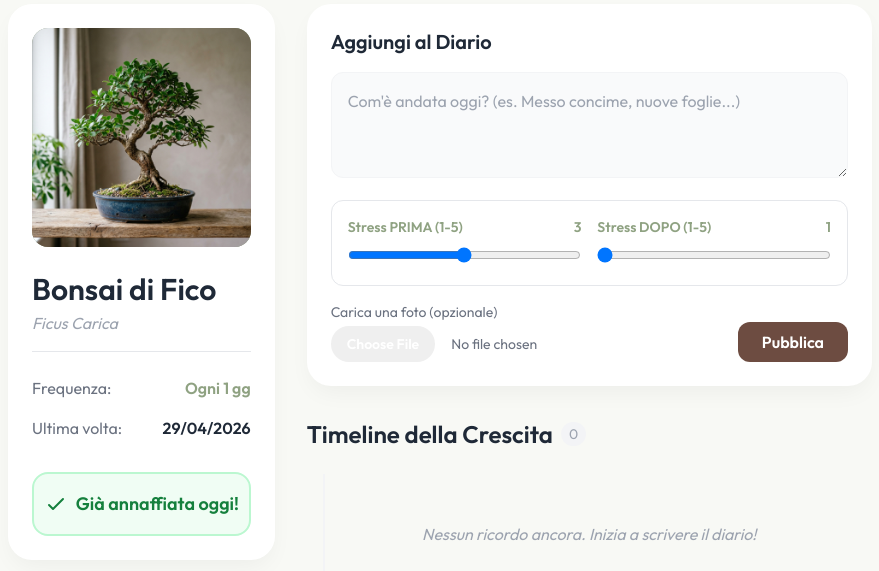
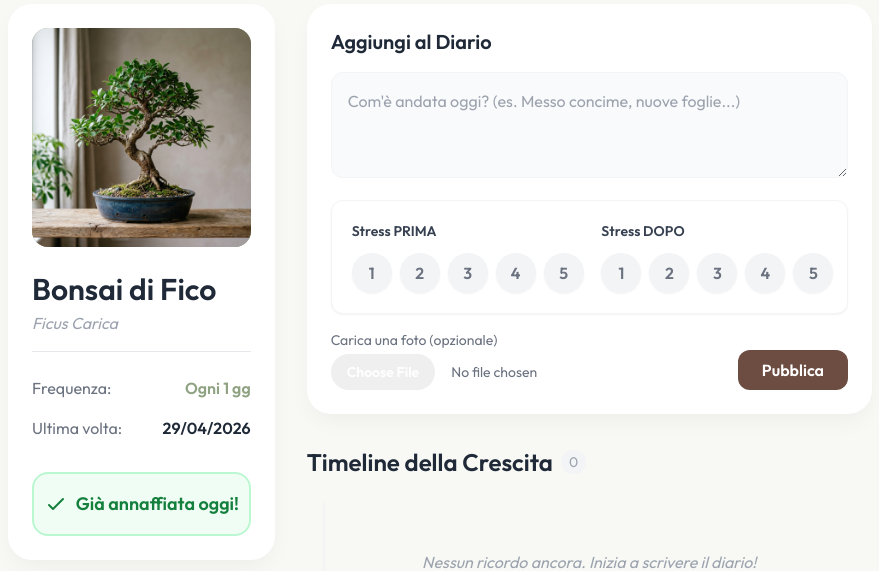
Before and after one commit to mietta-ux/piante, a Flask app: page /plant/1 in a window 1280 px wide. Shown: the part 137-708 px from the top of the page, without its empty margins (200-1079 px from the left). Run offline with Flask 3, Linux system fonts and the light colour scheme; data comes from the database, SQL or seed files in the repository; data that the repository does not hold is empty; some libraries are stand-ins or nearby versions.

Commit message:
Migliorato design stress e permessa la pubblicazione parziale (solo testo, solo foto o solo stress)

```diff
--- a/app.py
+++ b/app.py
@@ -112,7 +112,7 @@
 @app.route('/plant/<int:id>/add_note', methods=['POST'])
 def add_note(id):
     plant = Plant.query.get_or_404(id)
-    content = request.form.get('content')
+    content = request.form.get('content', '').strip()
     stress_before = request.form.get('stress_before', type=int)
     stress_after = request.form.get('stress_after', type=int)
     file = request.files.get('photo')
@@ -123,7 +123,11 @@
             filename = secure_filename(f"{datetime.now().strftime('%Y%m%d%H%M%S')}_{file.filename}")
             file.save(os.path.join(app.config['UPLOAD_FOLDER'], filename))
         else:
-            flash('Attenzione: formato immagine non supportato. La nota è stata salvata senza foto.', 'warning')
+            flash('Attenzione: formato immagine non supportato.', 'warning')
+
+    if not content and not filename and stress_before is None and stress_after is None:
+        flash('Devi aggiungere almeno un testo, una foto o il livello di stress per pubblicare.', 'warning')
+        return redirect(url_for('plant_detail', id=id))
 
     new_note = DiaryNote(
         content=content,
--- a/templates/plant_detail.html
+++ b/templates/plant_detail.html
@@ -104,22 +104,30 @@
         <div class="card p-6 mb-8">
             <h3 class="text-xl font-bold mb-4">Aggiungi al Diario</h3>
             <form action="{{ url_for('add_note', id=plant.id) }}" method="POST" enctype="multipart/form-data" class="space-y-4">
-                <textarea name="content" rows="3" class="w-full p-4 rounded-xl border border-gray-100 focus:ring-2 focus:ring-sage focus:outline-none bg-gray-50" placeholder="Com'è andata oggi? (es. Messo concime, nuove foglie...)" required></textarea>
+                <textarea name="content" rows="3" class="w-full p-4 rounded-xl border border-gray-100 focus:ring-2 focus:ring-sage focus:outline-none bg-gray-50" placeholder="Com'è andata oggi? (es. Messo concime, nuove foglie...)"></textarea>
 
-                <div class="grid grid-cols-2 gap-4 p-4 bg-sage/5 rounded-xl border border-sage/20">
+                <div class="grid grid-cols-1 md:grid-cols-2 gap-6 p-5 bg-white rounded-xl border border-gray-100 shadow-sm">
                     <div>
-                        <label class="block text-sm font-semibold text-sage mb-2 flex justify-between">
-                            <span>Stress PRIMA (1-5)</span>
-                            <span id="val_before">3</span>
-                        </label>
-                        <input type="range" name="stress_before" min="1" max="5" value="3" class="w-full accent-sage" oninput="document.getElementById('val_before').innerText = this.value">
+                        <label class="block text-sm font-semibold text-gray-700 mb-3">Stress PRIMA</label>
+                        <div class="flex gap-2">
+                            {% for i in range(1, 6) %}
+                            <label class="cursor-pointer">
+                                <input type="radio" name="stress_before" value="{{ i }}" class="peer hidden">
+                                <div class="w-10 h-10 rounded-full flex items-center justify-center bg-gray-100 text-gray-500 font-bold peer-checked:bg-sage peer-checked:text-white transition-all hover:bg-gray-200 shadow-sm peer-checked:shadow-md">{{ i }}</div>
+                            </label>
+                            {% endfor %}
+                        </div>
                     </div>
                     <div>
-                        <label class="block text-sm font-semibold text-sage mb-2 flex justify-between">
-                            <span>Stress DOPO (1-5)</span>
-                            <span id="val_after">1</span>
-                        </label>
-                        <input type="range" name="stress_after" min="1" max="5" value="1" class="w-full accent-sage" oninput="document.getElementById('val_after').innerText = this.value">
+                        <label class="block text-sm font-semibold text-gray-700 mb-3">Stress DOPO</label>
+                        <div class="flex gap-2">
+                            {% for i in range(1, 6) %}
+                            <label class="cursor-pointer">
+                                <input type="radio" name="stress_after" value="{{ i }}" class="peer hidden">
+                                <div class="w-10 h-10 rounded-full flex items-center justify-center bg-gray-100 text-gray-500 font-bold peer-checked:bg-wood peer-checked:text-white transition-all hover:bg-gray-200 shadow-sm peer-checked:shadow-md">{{ i }}</div>
+                            </label>
+                            {% endfor %}
+                        </div>
                     </div>
                 </div>
 
@@ -160,19 +168,27 @@
                     </div>
 
                     {% if note.stress_before and note.stress_after %}
-                    <div class="mb-4 inline-block bg-blue-50 px-3 py-1.5 rounded-lg border border-blue-100">
-                        <span class="text-xs font-medium text-blue-800">
-                            Livello Stress: {{ note.stress_before }}/5 ➔ {{ note.stress_after }}/5
-                            {% if note.stress_after < note.stress_before %}😌{% else %}🤔{% endif %}
+                    <div class="mb-4 inline-block bg-white shadow-sm px-4 py-2 rounded-xl border border-gray-100">
+                        <span class="text-sm font-semibold text-gray-700 flex items-center gap-2">
+                            Stress: <span class="bg-sage text-white px-2 py-0.5 rounded-full text-xs">{{ note.stress_before }}</span> ➔ <span class="bg-wood text-white px-2 py-0.5 rounded-full text-xs">{{ note.stress_after }}</span>
+                            {% if note.stress_after < note.stress_before %}<span class="text-lg">😌</span>{% else %}<span class="text-lg">🤔</span>{% endif %}
+                        </span>
+                    </div>
+                    {% elif note.stress_before %}
+                    <div class="mb-4 inline-block bg-white shadow-sm px-4 py-2 rounded-xl border border-gray-100">
+                        <span class="text-sm font-semibold text-gray-700 flex items-center gap-2">
+                            Stress: <span class="bg-sage text-white px-2 py-0.5 rounded-full text-xs">{{ note.stress_before }}</span>
                         </span>
                     </div>
                     {% endif %}
 
                     <div class="flex flex-col md:flex-row gap-6">
+                        {% if note.content %}
                         <p class="text-gray-700 leading-relaxed flex-1">{{ note.content }}</p>
+                        {% endif %}
 
                         {% if note.image_path %}
-                        <div class="w-full md:w-1/3 flex-shrink-0 rounded-xl overflow-hidden shadow-sm h-48 md:h-32">
+                        <div class="w-full {% if note.content %}md:w-1/3{% endif %} flex-shrink-0 rounded-xl overflow-hidden shadow-sm h-48 md:h-32">
                             <img src="{{ url_for('static', filename='uploads/' + note.image_path) }}" alt="Foto diario" class="w-full h-full object-cover">
                         </div>
                         {% endif %}
```
